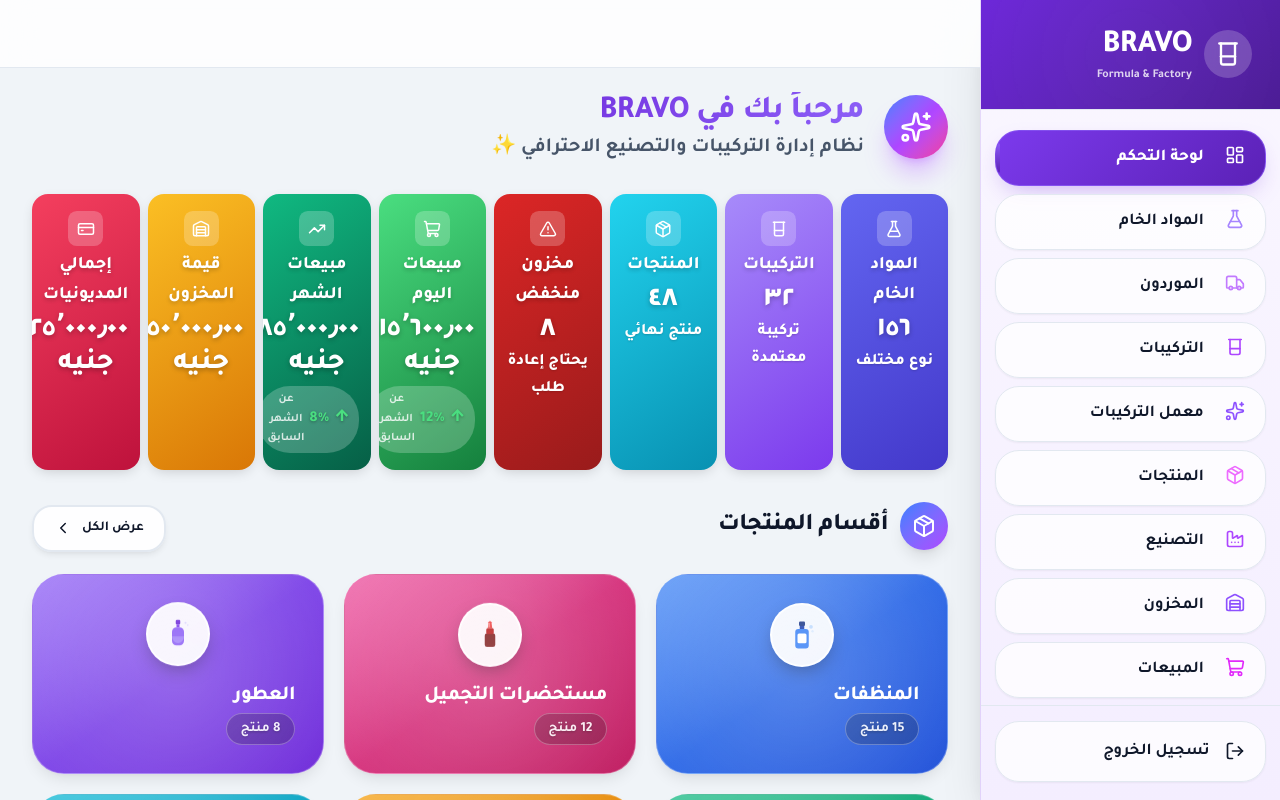
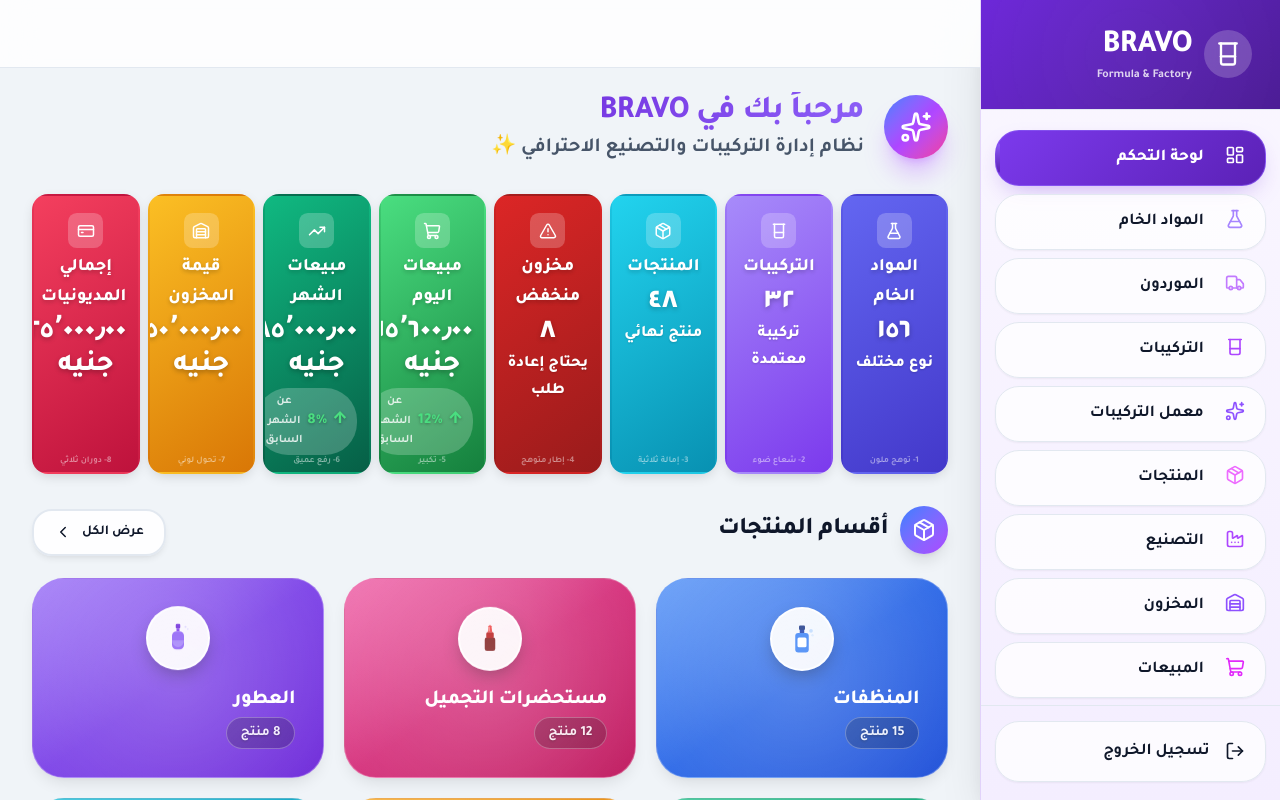
Before and after one commit to fantazia1110-design/BRAVO-new-sestym-, a Next.js app: page / in a window 1280 px wide. Shown: the top 800 px of the page. Built offline with nearby package versions, Linux system fonts and the light colour scheme.

Commit message:
عرض 8 تأثيرات hover مختلفة لكل كارت - اختار اللي يعجبك
Co-authored-by: arena-agent <297053741+arena-agent@users.noreply.github.com>

```diff
--- a/src/app/globals.css
+++ b/src/app/globals.css
@@ -1895,3 +1895,8 @@ a:hover {
 }
 .table th { height: 3.4rem; }
 .table td { height: 5.4rem; }
+
+@keyframes shineSweep {
+  0% { transform: translateX(-100%); }
+  100% { transform: translateX(100%); }
+}
--- a/src/app/page.tsx
+++ b/src/app/page.tsx
@@ -126,6 +126,8 @@ export default function DashboardPage() {
           delay={1}
           color="#4338ca"
           colorLight="#6366f1"
+          effect={1}
+          effectName="1- توهج ملون"
         />
         <StatCard
           title="التركيبات"
@@ -135,6 +137,8 @@ export default function DashboardPage() {
           delay={2}
           color="#7c3aed"
           colorLight="#a78bfa"
+          effect={2}
+          effectName="2- شعاع ضوء"
         />
         <StatCard
           title="المنتجات"
@@ -144,6 +148,8 @@ export default function DashboardPage() {
           delay={3}
           color="#0891b2"
           colorLight="#22d3ee"
+          effect={3}
+          effectName="3- إمالة ثلاثية"
         />
         <StatCard
           title="مخزون منخفض"
@@ -153,6 +159,8 @@ export default function DashboardPage() {
           delay={4}
           color="#991b1b"
           colorLight="#dc2626"
+          effect={4}
+          effectName="4- إطار متوهج"
         />
         <StatCard
           title="مبيعات اليوم"
@@ -162,6 +170,8 @@ export default function DashboardPage() {
           delay={5}
           color="#15803d"
           colorLight="#4ade80"
+          effect={5}
+          effectName="5- تكبير"
         />
         <StatCard
           title="مبيعات الشهر"
@@ -171,6 +181,8 @@ export default function DashboardPage() {
           delay={6}
           color="#065f46"
           colorLight="#10b981"
+          effect={6}
+          effectName="6- رفع عميق"
         />
         <StatCard
           title="قيمة المخزون"
@@ -179,6 +191,8 @@ export default function DashboardPage() {
           delay={7}
           color="#d97706"
           colorLight="#fbbf24"
+          effect={7}
+          effectName="7- تحول لوني"
         />
         <StatCard
           title="إجمالي المديونيات"
@@ -187,6 +201,8 @@ export default function DashboardPage() {
           delay={8}
           color="#be123c"
           colorLight="#f43f5e"
+          effect={8}
+          effectName="8- دوران ثلاثي"
         />
       </div>
 
--- a/src/components/ui/StatCard.tsx
+++ b/src/components/ui/StatCard.tsx
@@ -1,6 +1,6 @@
 'use client';
 
-import React, { useState } from 'react';
+import React, { useState, useCallback } from 'react';
 
 interface StatCardProps {
   title: string;
@@ -14,6 +14,8 @@ interface StatCardProps {
   delay?: number;
   color: string;
   colorLight: string;
+  effect?: number;
+  effectName?: string;
 }
 
 export default function StatCard({
@@ -25,8 +27,114 @@ export default function StatCard({
   delay = 0,
   color = '#7c3aed',
   colorLight = '#8b5cf6',
+  effect = 1,
+  effectName = '',
 }: StatCardProps) {
   const [hovered, setHovered] = useState(false);
+  const [mousePos, setMousePos] = useState({ x: 0, y: 0 });
+
+  const handleMouseMove = useCallback((e: React.MouseEvent<HTMLDivElement>) => {
+    if (effect !== 3) return;
+    const rect = e.currentTarget.getBoundingClientRect();
+    const x = (e.clientX - rect.left) / rect.width - 0.5;
+    const y = (e.clientY - rect.top) / rect.height - 0.5;
+    setMousePos({ x, y });
+  }, [effect]);
+
+  const getHoverStyles = (): React.CSSProperties => {
+    if (!hovered) {
+      return {
+        boxShadow: '0 4px 14px -4px rgba(0,0,0,0.2)',
+        transform: 'translateY(0) scale(1)',
+        border: '2px solid transparent',
+      };
+    }
+
+    switch (effect) {
+      case 1: // توهج ملون
+        return {
+          boxShadow: `0 0 20px ${color}88, 0 0 40px ${color}44, 0 12px 24px rgba(0,0,0,0.3)`,
+          transform: 'translateY(-8px)',
+          border: '2px solid transparent',
+        };
+      case 2: // شعاع ضوء
+        return {
+          boxShadow: '0 12px 28px -6px rgba(0,0,0,0.3)',
+          transform: 'translateY(-8px)',
+          border: '2px solid transparent',
+        };
+      case 3: // إمالة ثلاثية
+        return {
+          boxShadow: '0 20px 40px -10px rgba(0,0,0,0.35)',
+          transform: `perspective(500px) rotateX(${-mousePos.y * 15}deg) rotateY(${mousePos.x * 15}deg) scale(1.03)`,
+          border: '2px solid transparent',
+        };
+      case 4: // إطار متوهج
+        return {
+          boxShadow: `0 0 15px ${color}55, 0 0 30px ${color}22, 0 12px 24px rgba(0,0,0,0.25)`,
+          transform: 'translateY(-8px)',
+          border: '2px solid rgba(255,255,255,0.5)',
+        };
+      case 5: // تكبير
+        return {
+          boxShadow: '0 16px 32px rgba(0,0,0,0.3)',
+          transform: 'translateY(-4px) scale(1.08)',
+          border: '2px solid transparent',
+        };
+      case 6: // رفع عميق
+        return {
+          boxShadow: '0 24px 48px rgba(0,0,0,0.4)',
+          transform: 'translateY(-14px)',
+          border: '2px solid rgba(255,255,255,0.3)',
+        };
+      case 7: // تحول لوني
+        return {
+          boxShadow: '0 12px 28px -6px rgba(0,0,0,0.3)',
+          transform: 'translateY(-8px)',
+          border: '2px solid transparent',
+        };
+      case 8: // دوران ثلاثي
+        return {
+          boxShadow: '0 16px 32px rgba(0,0,0,0.3)',
+          transform: 'perspective(600px) rotateY(-8deg) translateY(-8px)',
+          border: '2px solid transparent',
+        };
+      default:
+        return {
+          boxShadow: '0 12px 28px -6px rgba(0,0,0,0.3)',
+          transform: 'translateY(-8px)',
+          border: '2px solid transparent',
+        };
+    }
+  };
+
+  const hoverStyles = getHoverStyles();
+
+  const getBackground = () => {
+    if (effect === 7 && hovered) {
+      return `linear-gradient(145deg, ${color}, ${colorLight}, ${color})`;
+    }
+    return `linear-gradient(145deg, ${colorLight}, ${color})`;
+  };
+
+  const getInnerTransforms = () => {
+    if (!hovered) {
+      return { icon: 'rotate(0deg)', title: 'translateY(0)', value: 'translateY(0)', subtitle: 'translateY(0)', trend: 'translateY(0)' };
+    }
+    switch (effect) {
+      case 1: return { icon: 'scale(1.15) rotate(8deg)', title: 'translateY(-2px)', value: 'translateY(-2px)', subtitle: 'translateY(-1px)', trend: 'translateY(-1px)' };
+      case 2: return { icon: 'rotate(8deg)', title: 'translateY(-2px)', value: 'translateY(-2px)', subtitle: 'translateY(-1px)', trend: 'translateY(-1px)' };
+      case 3: return { icon: 'scale(1.1)', title: 'translateY(-2px)', value: 'translateY(-2px)', subtitle: 'translateY(-1px)', trend: 'translateY(-1px)' };
+      case 4: return { icon: 'rotate(8deg)', title: 'translateY(-2px)', value: 'translateY(-2px)', subtitle: 'translateY(-1px)', trend: 'translateY(-1px)' };
+      case 5: return { icon: 'scale(1.2) rotate(10deg)', title: 'translateY(-2px)', value: 'scale(1.05) translateY(-2px)', subtitle: 'translateY(-1px)', trend: 'scale(1.05)' };
+      case 6: return { icon: 'scale(1.15) rotate(8deg)', title: 'translateY(-3px)', value: 'translateY(-3px)', subtitle: 'translateY(-2px)', trend: 'translateY(-2px)' };
+      case 7: return { icon: 'scale(1.1) rotate(8deg)', title: 'translateY(-2px)', value: 'translateY(-2px)', subtitle: 'translateY(-1px)', trend: 'translateY(-1px)' };
+      case 8: return { icon: 'rotate(8deg)', title: 'translateY(-2px)', value: 'translateY(-2px)', subtitle: 'translateY(-1px)', trend: 'translateY(-1px)' };
+      default: return { icon: 'rotate(8deg)', title: 'translateY(-2px)', value: 'translateY(-2px)', subtitle: 'translateY(-1px)', trend: 'translateY(-1px)' };
+    }
+  };
+
+  const inner = getInnerTransforms();
 
   return (
     <div
@@ -34,24 +142,44 @@ export default function StatCard({
       style={{
         animationDelay: `${delay * 0.08}s`,
         animationFillMode: 'both',
-        background: `linear-gradient(145deg, ${colorLight}, ${color})`,
+        background: getBackground(),
         borderRadius: '1rem',
         padding: '1.1rem 0.7rem',
         textAlign: 'center',
         color: '#ffffff',
         position: 'relative',
         overflow: 'hidden',
-        transition: 'transform 0.3s ease, box-shadow 0.3s ease',
+        transition: 'transform 0.3s ease, box-shadow 0.3s ease, border 0.3s ease, background 0.5s ease',
         cursor: 'default',
-        boxShadow: hovered
-          ? '0 12px 28px -6px rgba(0,0,0,0.3)'
-          : '0 4px 14px -4px rgba(0,0,0,0.2)',
-        transform: hovered ? 'translateY(-6px)' : 'translateY(0)',
         zIndex: hovered ? 10 : 1,
+        ...hoverStyles,
       } as React.CSSProperties}
       onMouseEnter={() => setHovered(true)}
-      onMouseLeave={() => setHovered(false)}
+      onMouseLeave={() => { setHovered(false); setMousePos({ x: 0, y: 0 }); }}
+      onMouseMove={handleMouseMove}
     >
+      {/* شعاع ضوء - effect 2 */}
+      {effect === 2 && hovered && (
+        <div style={{
+          position: 'absolute',
+          top: 0, left: 0, right: 0, bottom: 0,
+          background: 'linear-gradient(105deg, transparent 30%, rgba(255,255,255,0.2) 42%, rgba(255,255,255,0.4) 50%, rgba(255,255,255,0.2) 58%, transparent 70%)',
+          animation: 'shineSweep 0.7s ease-out forwards',
+          pointerEvents: 'none',
+          zIndex: 1,
+        }} />
+      )}
+
+      {/* إطار متوهج - effect 4 */}
+      {effect === 4 && hovered && (
+        <>
+          <div style={{ position: 'absolute', top: 0, left: '10%', right: '10%', height: '2px', background: 'linear-gradient(90deg, transparent, rgba(255,255,255,0.7), transparent)', zIndex: 1 }} />
+          <div style={{ position: 'absolute', bottom: 0, left: '10%', right: '10%', height: '2px', background: 'linear-gradient(90deg, transparent, rgba(255,255,255,0.7), transparent)', zIndex: 1 }} />
+          <div style={{ position: 'absolute', top: '10%', bottom: '10%', left: 0, width: '2px', background: 'linear-gradient(180deg, transparent, rgba(255,255,255,0.7), transparent)', zIndex: 1 }} />
+          <div style={{ position: 'absolute', top: '10%', bottom: '10%', right: 0, width: '2px', background: 'linear-gradient(180deg, transparent, rgba(255,255,255,0.7), transparent)', zIndex: 1 }} />
+        </>
+      )}
+
       {/* الأيقونة */}
       <div style={{
         width: '2.2rem', height: '2.2rem', margin: '0 auto 0.3rem',
@@ -59,7 +187,7 @@ export default function StatCard({
         display: 'flex', alignItems: 'center', justifyContent: 'center',
         position: 'relative', zIndex: 2,
         transition: 'transform 0.3s ease',
-        transform: hovered ? 'rotate(8deg)' : 'rotate(0deg)',
+        transform: inner.icon,
       }}>
         {icon}
       </div>
@@ -71,7 +199,7 @@ export default function StatCard({
         textShadow: '0 2px 4px rgba(0,0,0,0.2)',
         position: 'relative', zIndex: 2,
         transition: 'transform 0.3s ease',
-        transform: hovered ? 'translateY(-2px)' : 'translateY(0)',
+        transform: inner.title,
       }}>{title}</p>
 
       {/* القيمة */}
@@ -81,7 +209,7 @@ export default function StatCard({
         textShadow: '0 2px 5px rgba(0,0,0,0.25)',
         position: 'relative', zIndex: 2,
         transition: 'transform 0.3s ease',
-        transform: hovered ? 'translateY(-2px)' : 'translateY(0)',
+        transform: inner.value,
       }}>{value}</p>
 
       {/* الوصف */}
@@ -91,7 +219,7 @@ export default function StatCard({
           textShadow: '0 1px 2px rgba(0,0,0,0.15)',
           position: 'relative', zIndex: 2,
           transition: 'transform 0.3s ease',
-          transform: hovered ? 'translateY(-1px)' : 'translateY(0)',
+          transform: inner.subtitle,
         }}>{subtitle}</p>
       )}
 
@@ -103,13 +231,31 @@ export default function StatCard({
           borderRadius: '2rem', background: 'rgba(255,255,255,0.22)',
           position: 'relative', zIndex: 2,
           transition: 'transform 0.3s ease',
-          transform: hovered ? 'translateY(-1px)' : 'translateY(0)',
+          transform: inner.trend,
         }}>
           <span style={{ fontSize: '1rem', fontWeight: 900, color: '#4ade80', textShadow: '0 1px 3px rgba(0,0,0,0.3)' }}>{trend.isPositive ? '↑' : '↓'}</span>
           <span style={{ fontSize: '0.95rem', fontWeight: 900, color: '#4ade80', textShadow: '0 1px 3px rgba(0,0,0,0.3)' }}>{Math.abs(trend.value)}%</span>
           <span style={{ fontSize: '0.72rem', fontWeight: 700, color: '#ffffffcc' }}>عن الشهر السابق</span>
         </div>
       )}
+
+      {/* اسم التأثير */}
+      {effectName && (
+        <div style={{
+          position: 'absolute',
+          bottom: '3px',
+          left: '50%',
+          transform: 'translateX(-50%)',
+          fontSize: '0.55rem',
+          fontWeight: 700,
+          color: 'rgba(255,255,255,0.45)',
+          zIndex: 3,
+          whiteSpace: 'nowrap',
+          direction: 'rtl',
+        }}>
+          {effectName}
+        </div>
+      )}
     </div>
   );
 }
```
